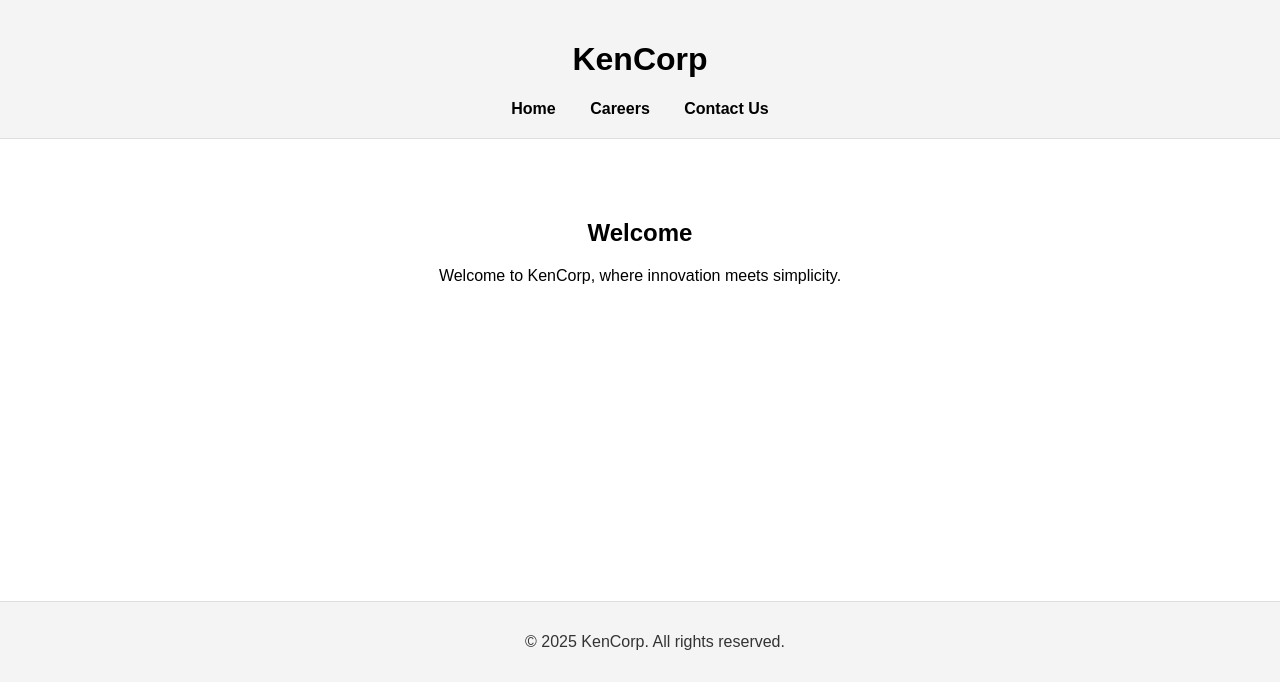
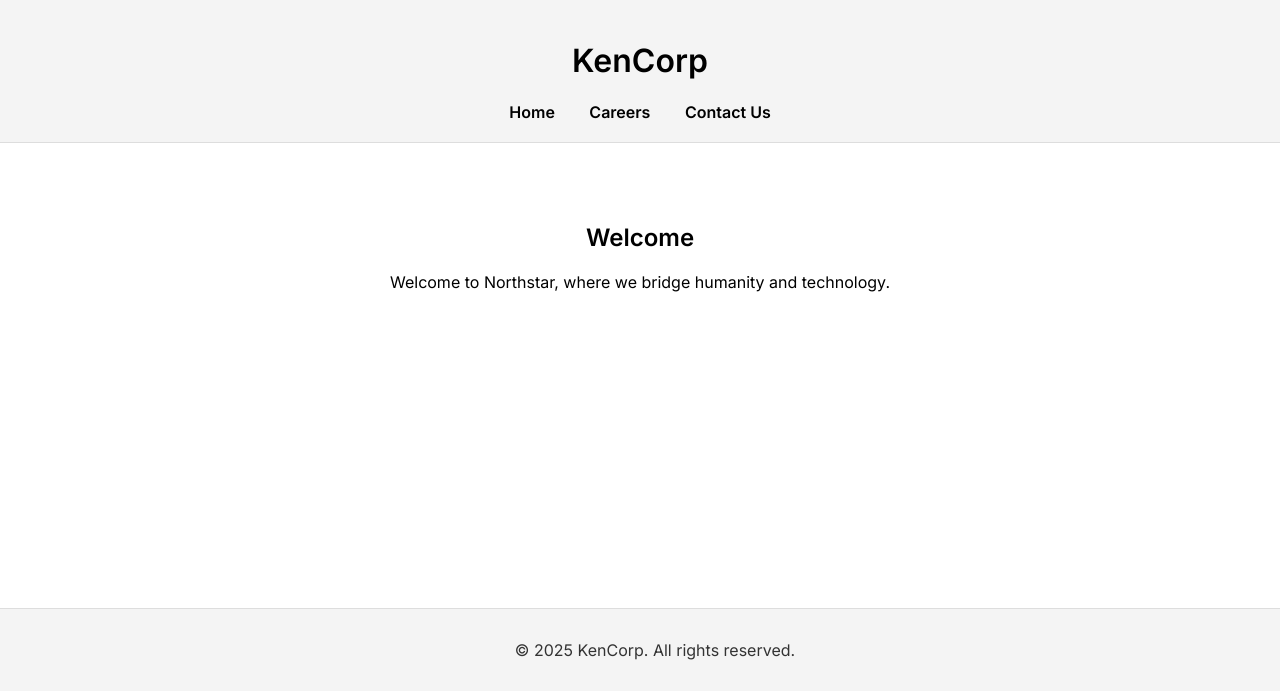
Before and after one commit to MoejoMan/Kens-Website, a Flask app: page / in a window 1280 px wide. Shown: the top 699 px of the page. Run offline with Flask 3, Linux system fonts and the light colour scheme.

Commit message:
update styles and font

```diff
--- a/static/css/style.css
+++ b/static/css/style.css
@@ -1,5 +1,5 @@
 body {
-  font-family: Arial, sans-serif;
+  font-family: 'Inter', sans-serif;
   background-color: #ffffff;
   color: #000000;
   margin: 0;
--- a/templates/base.html
+++ b/templates/base.html
@@ -3,6 +3,7 @@
 <head>
   <meta charset="UTF-8">
   <title>{% block title %}{% endblock %}</title>
+  <link href="https://fonts.googleapis.com/css2?family=Inter:wght@400;600&display=swap" rel="stylesheet">
   <link rel="stylesheet" href="{{ url_for('static', filename='css/style.css') }}">
 </head>
 <body>
--- a/templates/careers.html
+++ b/templates/careers.html
@@ -3,6 +3,6 @@
 {% block content %}
 <section>
   <h2>Careers</h2>
-  <p>We’re always looking for curious and capable people to join the team.</p>
+  <p>We’re always looking for curious and capable people to join the team. We’re seeking innovators in AI and machine learning.</p>
 </section>
 {% endblock %}
--- a/templates/contact.html
+++ b/templates/contact.html
@@ -3,7 +3,9 @@
 {% block content %}
 <section>
   <h2>Contact Us</h2>
+  <p>For partnership or recruitment inquiries, reach out below.</p>
+  <p>Phone: +44 1234 567890</p>
   <p>Email: contact@kencorp.com</p>
-  <p>Phone: +44 1234 567890</p>
+
 </section>
 {% endblock %}
--- a/templates/home.html
+++ b/templates/home.html
@@ -3,6 +3,6 @@
 {% block content %}
 <section>
   <h2>Welcome</h2>
-  <p>Welcome to KenCorp, where innovation meets simplicity.</p>
+  <p>Welcome to Northstar, where we bridge humanity and technology.</p>
 </section>
 {% endblock %}
```
